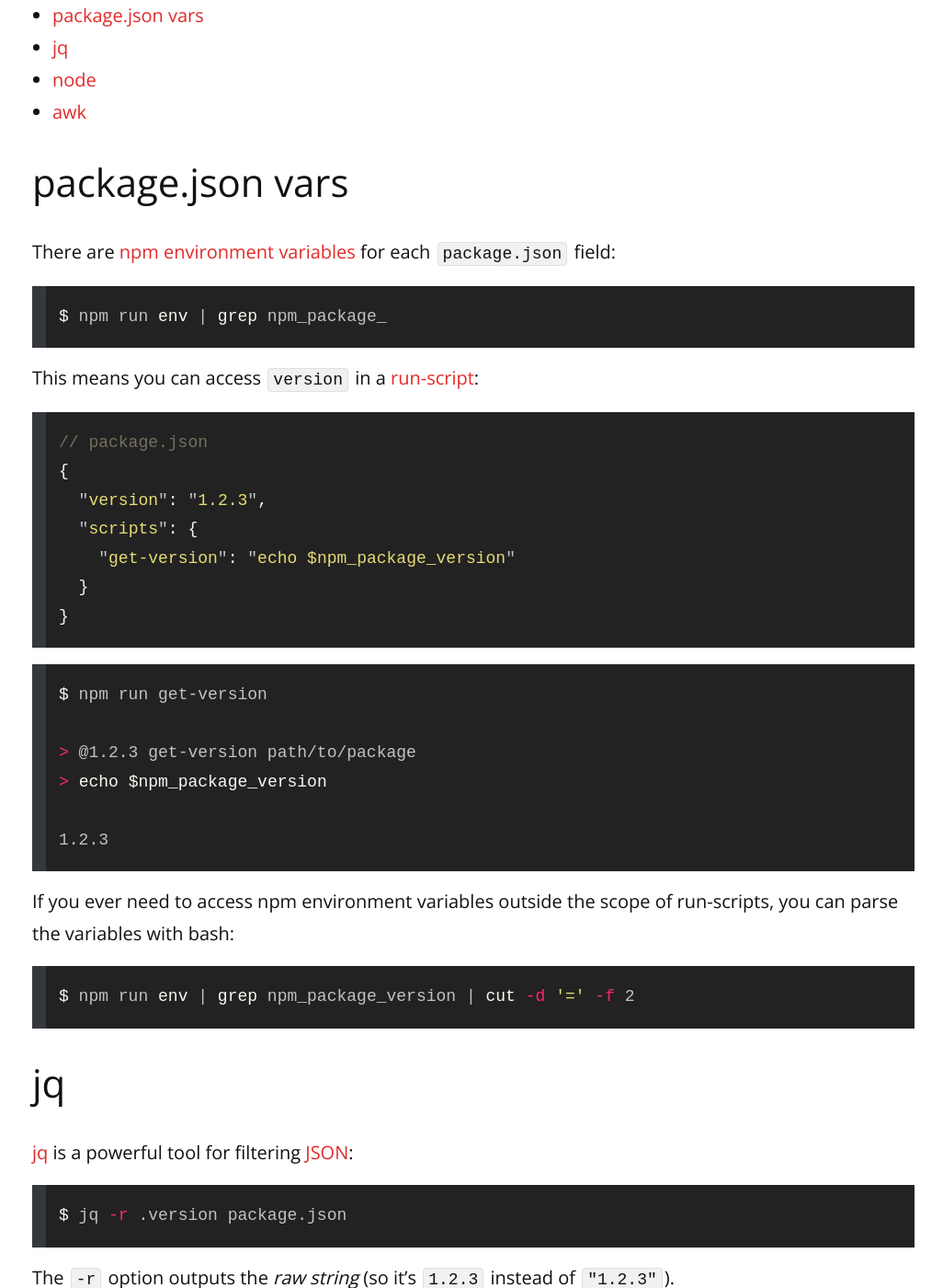
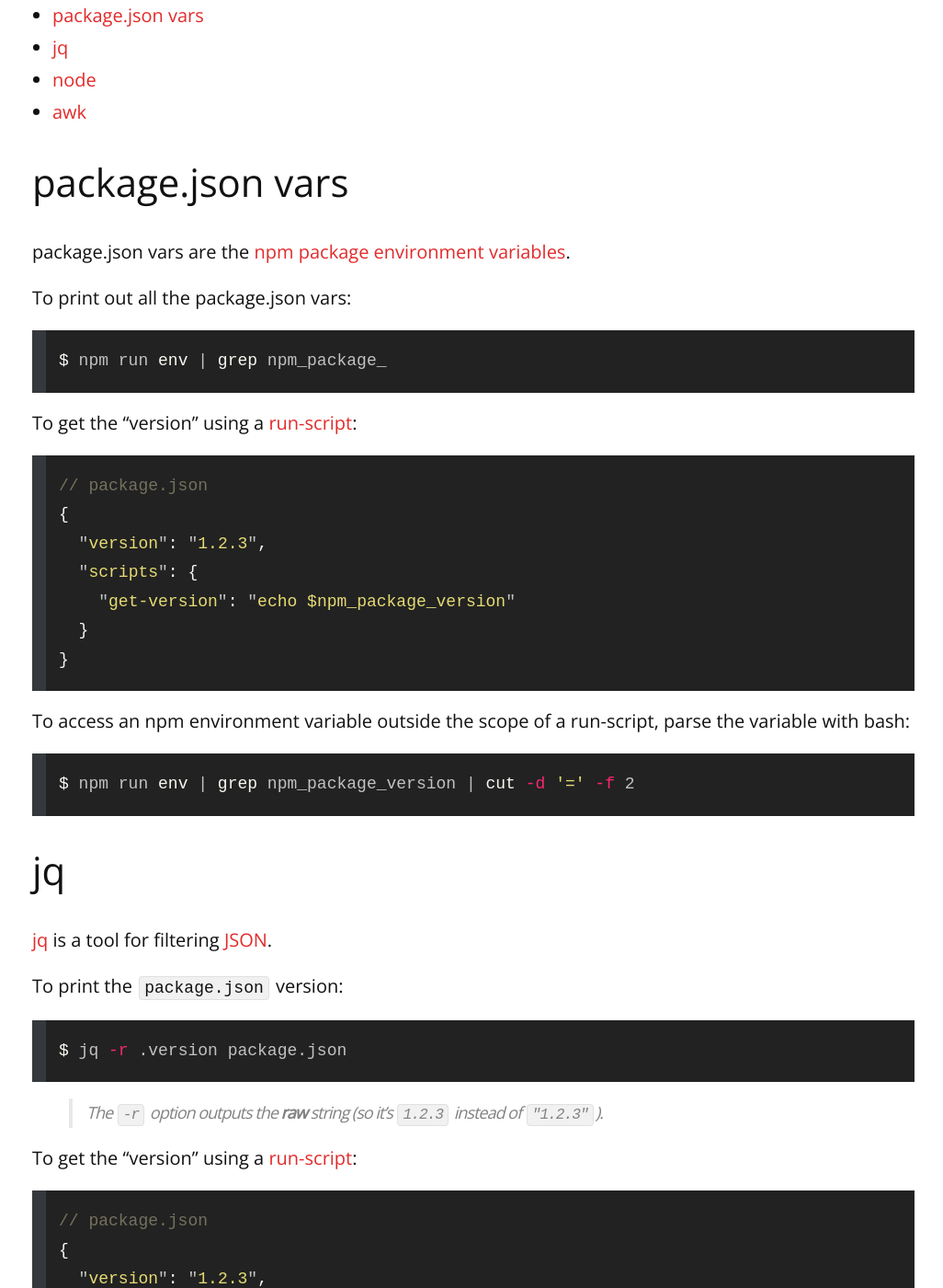
Before and after one commit to remarkablemark/remarkablemark.github.io, a Jekyll site: the page built from _posts/2018/2018-08-14-package-json-version.md, in a window 1280 px wide and 1400 px high, scrolled down 303 px. Shown: the whole window at 92% size, without its empty margins (125-1151 px from the left). Built offline with Jekyll 4.4.1, drawn with Linux system fonts in a browser that asks for light colours; comment, search, counter and statistics services are not loaded; some of the changed text lies outside the part shown.

Commit message:
feat(posts): update "Get package.json fields"
Post: 2018-08-14-package-json-version.md

Rename title, update excerpt, revise and simplify sentences, and
remove unnecessary code blocks.

https://remarkablemark.medium.com/get-package-json-fields-e969411d2fa2

````diff
--- a/_posts/2018/2018-08-14-package-json-version.md
+++ b/_posts/2018/2018-08-14-package-json-version.md
@@ -1,13 +1,13 @@
 ---
 layout: post
-title: How to access package.json fields
+title: Get package.json fields
 date: 2018-08-14 19:25:22
-updated: 2020-03-08 20:22:00
-excerpt: package.json fields like "version" can be accessed via package.json vars (npm environment variables), jq, node, and awk.
-categories: package json npm environment variable jq node awk bash cli
+updated: 2021-01-14 20:49:58
+excerpt: How to get package.json fields using package.json vars, jq, node, and awk.
+categories: package.json jq node awk bash
 ---
 
-Here are the ways to get "version" from `package.json`:
+Get `package.json` fields using:
 
 - [package.json vars](#packagejson-vars)
 - [jq](#jq)
@@ -16,13 +16,15 @@
 
 ## package.json vars
 
-There are [npm environment variables](https://docs.npmjs.com/misc/scripts#packagejson-vars) for each `package.json` field:
+package.json vars are the [npm package environment variables](https://docs.npmjs.com/cli/v6/using-npm/scripts#packagejson-vars).
+
+To print out all the package.json vars:
 
 ```sh
 $ npm run env | grep npm_package_
 ```
 
-This means you can access `version` in a [run-script](https://docs.npmjs.com/cli/run-script):
+To get the "version" using a [run-script](https://docs.npmjs.com/cli/v6/commands/npm-run-script):
 
 ```js
 // package.json
@@ -34,16 +36,7 @@
 }
 ```
 
-```sh
-$ npm run get-version
-
-> @1.2.3 get-version path/to/package
-> echo $npm_package_version
-
-1.2.3
-```
-
-If you ever need to access npm environment variables outside the scope of run-scripts, you can parse the variables with bash:
+To access an npm environment variable outside the scope of a run-script, parse the variable with bash:
 
 ```sh
 $ npm run env | grep npm_package_version | cut -d '=' -f 2
@@ -51,15 +44,17 @@
 
 ## jq
 
-[jq](https://stedolan.github.io/jq/) is a powerful tool for filtering [JSON](https://www.json.org/):
+[jq](https://stedolan.github.io/jq/) is a tool for filtering [JSON](https://www.json.org/).
+
+To print the `package.json` version:
 
 ```sh
 $ jq -r .version package.json
 ```
 
-The `-r` option outputs the _raw string_ (so it's `1.2.3` instead of `"1.2.3"`).
+> The `-r` option outputs the **raw** string (so it's `1.2.3` instead of `"1.2.3"`).
 
-This means you can add a script like so:
+To get the "version" using a [run-script](https://docs.npmjs.com/cli/v6/commands/npm-run-script):
 
 ```js
 // package.json
@@ -71,30 +66,23 @@
 }
 ```
 
-```sh
-$ npm run get-version
-
-> @1.2.3 get-version path/to/package
-> jq -r .version package.json
-
-1.2.3
-```
-
 ## node
 
-With [Node.js](https://nodejs.org/), you can evaluate a script with the [`-e`](https://nodejs.org/api/cli.html#cli_e_eval_script) option:
+[Node.js](https://nodejs.org/) can evaluate a script with the [`-e`](https://nodejs.org/api/cli.html#cli_e_eval_script) option.
+
+To print the `package.json` version:
 
 ```sh
 $ node -e "console.log(require('./package.json').version)"
 ```
 
-Furthermore, you can simplify the script by using the [`-p`](https://nodejs.org/api/cli.html#cli_p_print_script) option to print the evaluation:
+Pass the [`-p`](https://nodejs.org/api/cli.html#cli_p_print_script) option to print the evaluation:
 
 ```sh
 $ node -p "require('./package').version"
 ```
 
-Thus, your script will look like so:
+To get the "version" using a [run-script](https://docs.npmjs.com/cli/v6/commands/npm-run-script):
 
 ```js
 // package.json
@@ -106,26 +94,17 @@
 }
 ```
 
-```sh
-$ npm run get-version
-
-> @1.2.3 get-version path/to/package
-> node -p "require('./package').version"
-
-1.2.3
-```
-
 ## awk
 
-You can always use [awk](https://www.gnu.org/software/gawk/manual/gawk.html#Getting-Started) to process text:
+[awk](https://www.gnu.org/software/gawk/manual/gawk.html#Getting-Started) is a tool that processes text.
+
+To match `package.json` against the regex pattern `/"version": ".+"/` and print the 4th field of the first result:
 
 ```sh
 $ awk -F'"' '/"version": ".+"/{ print $4; exit; }' package.json
 ```
 
-We're matching `package.json` against the regex pattern `/"version": ".+"/` and printing the 4th field of the first result.
-
-The script will be as follows:
+To get the "version" using a [run-script](https://docs.npmjs.com/cli/v6/commands/npm-run-script):
 
 ```js
 // package.json
@@ -136,16 +115,3 @@
   }
 }
 ```
-
-```sh
-$ npm run get-version
-
-> @1.2.3 get-version path/to/package
-> awk -F'"' '/"version": ".+"/{ print $4; exit; }' package.json
-
-1.2.3
-```
-
-## Conclusion
-
-Which approach worked for you? Tell us in the comments below!
````
